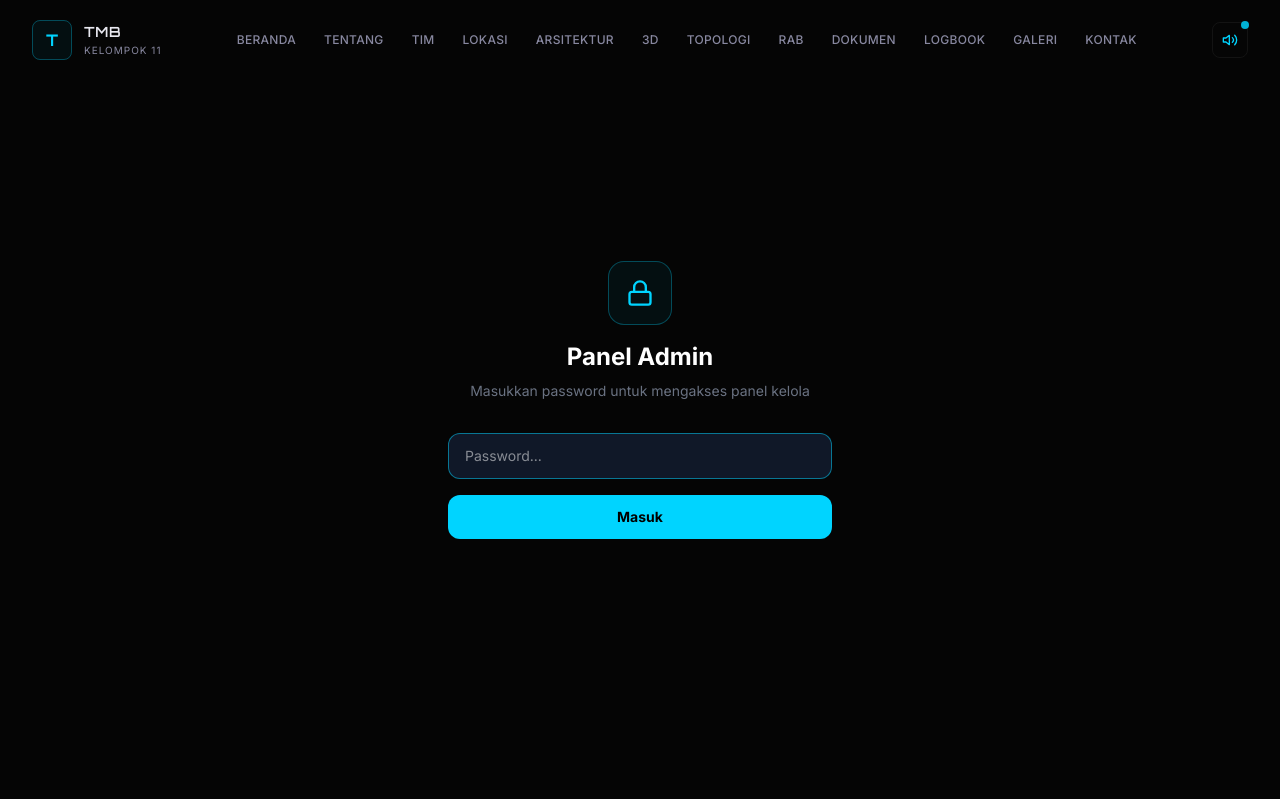
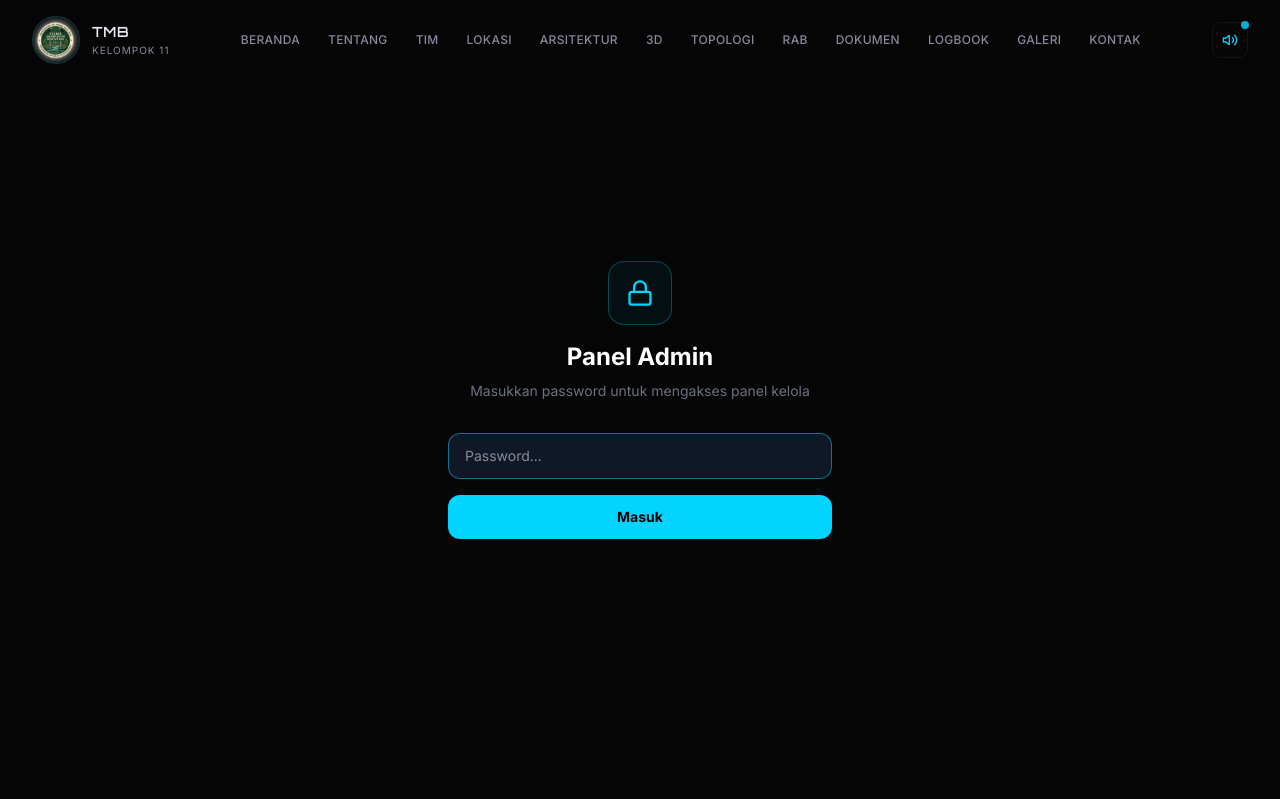
Before and after one commit to Scthyleee/proyek-tmb-website, a Next.js app: page /tmb-kelola-rahasia-11 in a window 1280 px wide. Shown: the top 799 px of the page. Built offline with nearby package versions, Linux system fonts and the light colour scheme.

Commit message:
feat: replace navbar T logo with transparent custom image logo

```diff
--- a/components/layout/Navbar.tsx
+++ b/components/layout/Navbar.tsx
@@ -70,17 +70,12 @@ export function Navbar() {
           <div className="flex items-center justify-between h-16 md:h-20">
             {/* Logo */}
             <Link href="/" className="flex items-center gap-3 group">
-              <div className="relative w-9 h-9 md:w-10 md:h-10">
-                <div
-                  className="absolute inset-0 rounded-lg border border-accent/30
-                  group-hover:border-accent/60 transition-colors duration-300
-                  flex items-center justify-center"
-                >
-                  <span className="font-[family-name:var(--font-display)] text-accent text-sm md:text-base font-bold">
-                    T
-                  </span>
-                </div>
-                <div className="absolute inset-0 rounded-lg bg-accent/5 group-hover:bg-accent/10 transition-colors duration-300" />
+              <div className="relative w-10 h-10 md:w-12 md:h-12 flex items-center justify-center bg-white/5 rounded-full border border-accent/20 group-hover:border-accent/50 group-hover:bg-white/10 transition-all duration-300 overflow-hidden">
+                <img
+                  src="/logo-tmb-transparent.png"
+                  alt="Logo Universitas Palangka Raya TMB"
+                  className="w-[90%] h-[90%] object-contain drop-shadow-[0_0_3px_rgba(255,255,255,0.8)]"
+                />
               </div>
               <div className="hidden sm:block">
                 <p className="font-[family-name:var(--font-display)] text-xs md:text-sm font-semibold tracking-wider text-foreground">
--- /dev/null
+++ b/remove-bg.js
@@ -0,0 +1,24 @@
+const Jimp = require('jimp');
+
+async function removeWhiteBg() {
+  console.log('Loading image...');
+  const image = await Jimp.read('public/logo-tmb.png');
+
+  console.log('Processing pixels...');
+  image.scan(0, 0, image.bitmap.width, image.bitmap.height, function(x, y, idx) {
+    const r = this.bitmap.data[idx + 0];
+    const g = this.bitmap.data[idx + 1];
+    const b = this.bitmap.data[idx + 2];
+
+    // Simple tolerance for white
+    if (r > 230 && g > 230 && b > 230) {
+      this.bitmap.data[idx + 3] = 0;
+    }
+  });
+
+  console.log('Saving image...');
+  await image.writeAsync('public/logo-tmb-transparent.png');
+  console.log('Done!');
+}
+
+removeWhiteBg().catch(console.error);
```
Also changed, not shown: public/logo-tmb-transparent.png (added), public/logo-tmb.png (added).
